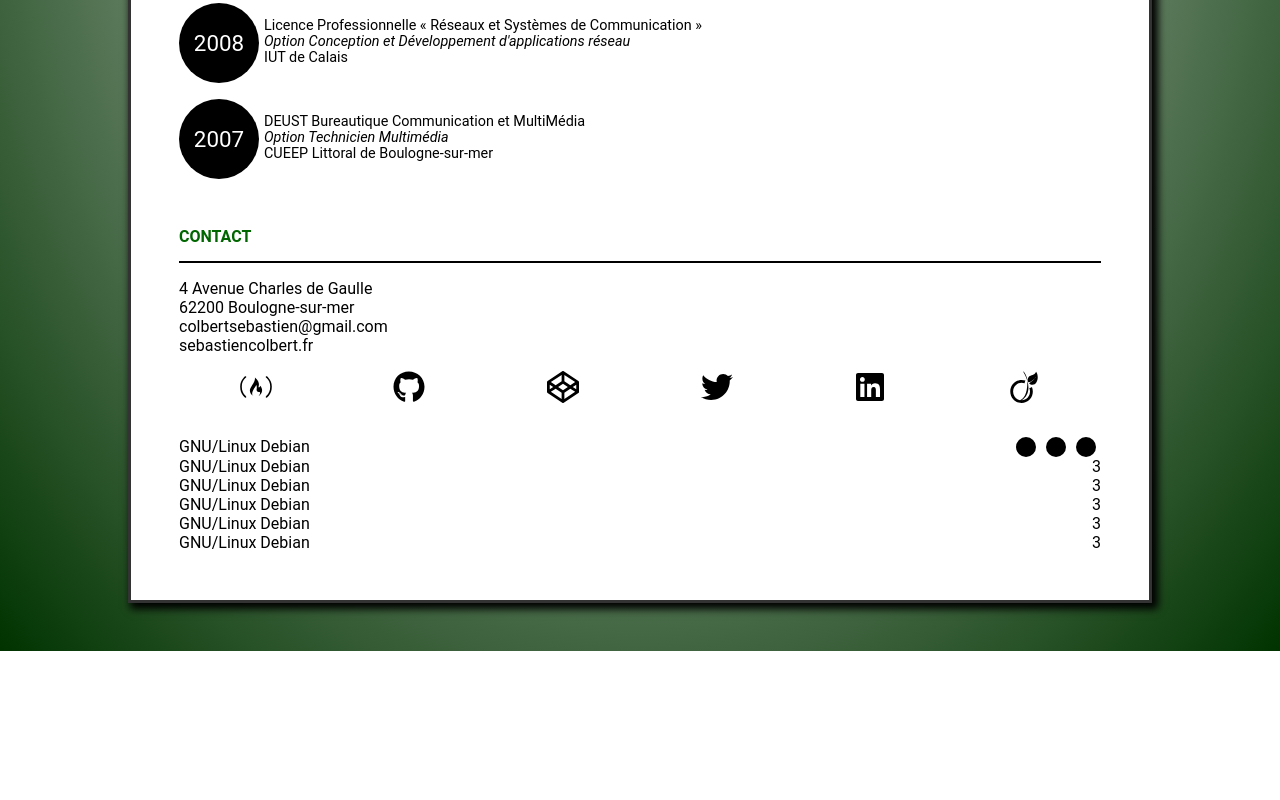
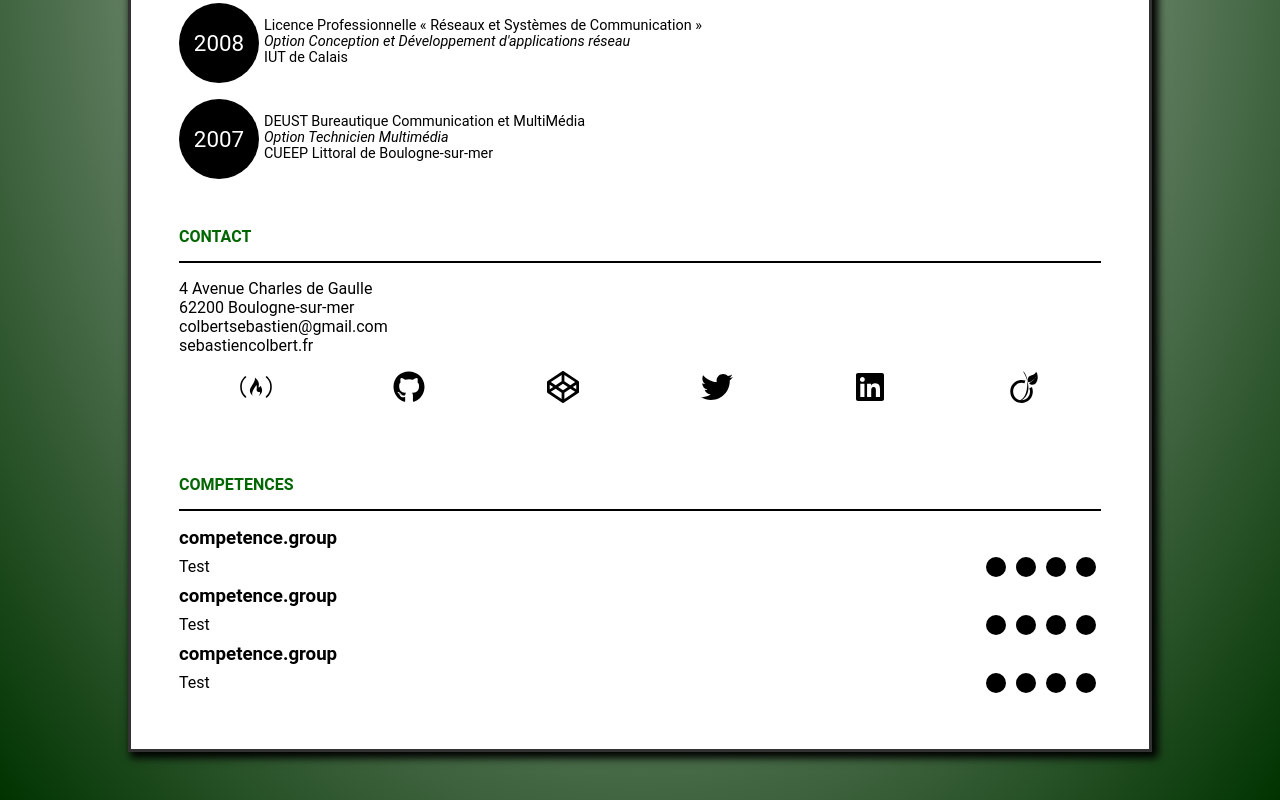
Before and after one commit to bastienrc/bastienrc.github.io, a React (Create React App) app: page / in a window 1280 px wide. Shown: the part 990-1790 px from the top of the page. Before the commit the page ends 1641 px from the top, so only its background shows below. Built offline with nearby package versions, Linux system fonts and the light colour scheme.

Commit message:
import Data Competences

```diff
--- /dev/null
+++ b/src/components/Competence.js
@@ -0,0 +1,35 @@
+import styled from 'styled-components'
+
+const Competence = styled.div`
+  display: flex;
+  justify-content: space-between;
+  margin: 0.5em 0
+`
+const Name = styled.div``
+const Level = styled.div`
+  display: flex;
+`
+const Star = styled.span`
+  display: block;
+  width: 20px;
+  height: 20px;
+  background-color: #000;
+  margin: 0 5px;
+  border-radius: 50%;
+`
+
+function CompetenceComponent ({ label, level }) {
+  const levels = []
+  for (let i = 0; i < level; i++) {
+    levels.push(<Star />)
+  }
+
+  return (
+    <Competence>
+      <Name>{label}</Name>
+      <Level>{levels}</Level>
+    </Competence>
+  )
+}
+
+export default CompetenceComponent
--- a/src/components/Competences.js
+++ b/src/components/Competences.js
@@ -1,57 +1,35 @@
 import styled from 'styled-components'
+import CompetenceComponent from './Competence'
 
-const Competence = styled.div`
-  display: flex;
-  justify-content: space-between;
-`
-const Group = styled.div``
-const Name = styled.div``
-const Level = styled.div`
-  display: flex;
-`
-const Star = styled.span`
-  display: block;
-  width: 20px;
-  height: 20px;
-  background-color: #000;
-  margin: 0 5px;
-  border-radius: 50%;
+const Competences = styled.div``
+
+const Title = styled.div`
+  text-transform: uppercase;
+  font-size: 1rem;
+  line-height: 1.2rem;
+  font-weight: 600;
+  padding: 0 0 15px 0;
+  border-bottom: 2px solid black;
+  color: #060;
+  margin: 3rem 0 1rem 0;
 `
 
-function Competences () {
+const Group = styled.div``
+
+function CompetencesComponent ({ data }) {
   return (
-    <>
-      <Group>
-        <Competence>
-          <Name>GNU/Linux Debian</Name>
-          <Level>
-            <Star />
-            <Star />
-            <Star />
-          </Level>
-        </Competence>
-        <Competence>
-          <Name>GNU/Linux Debian</Name><Level>3</Level>
-        </Competence>
-      </Group>
-      <Group>
-        <Competence>
-          <Name>GNU/Linux Debian</Name><Level>3</Level>
-        </Competence>
-        <Competence>
-          <Name>GNU/Linux Debian</Name><Level>3</Level>
-        </Competence>
-      </Group>
-      <Group>
-        <Competence>
-          <Name>GNU/Linux Debian</Name><Level>3</Level>
-        </Competence>
-        <Competence>
-          <Name>GNU/Linux Debian</Name><Level>3</Level>
-        </Competence>
-      </Group>
-    </>
+    <Competences>
+      <Title>Competences</Title>
+      {
+        data.map((competence, i) => (
+          <Group key={i}>
+            <h3>competence.group</h3>
+            <CompetenceComponent label='Test' level='4' />
+          </Group>
+        ))
+      }
+    </Competences>
   )
 }
 
-export default Competences
+export default CompetencesComponent
```
